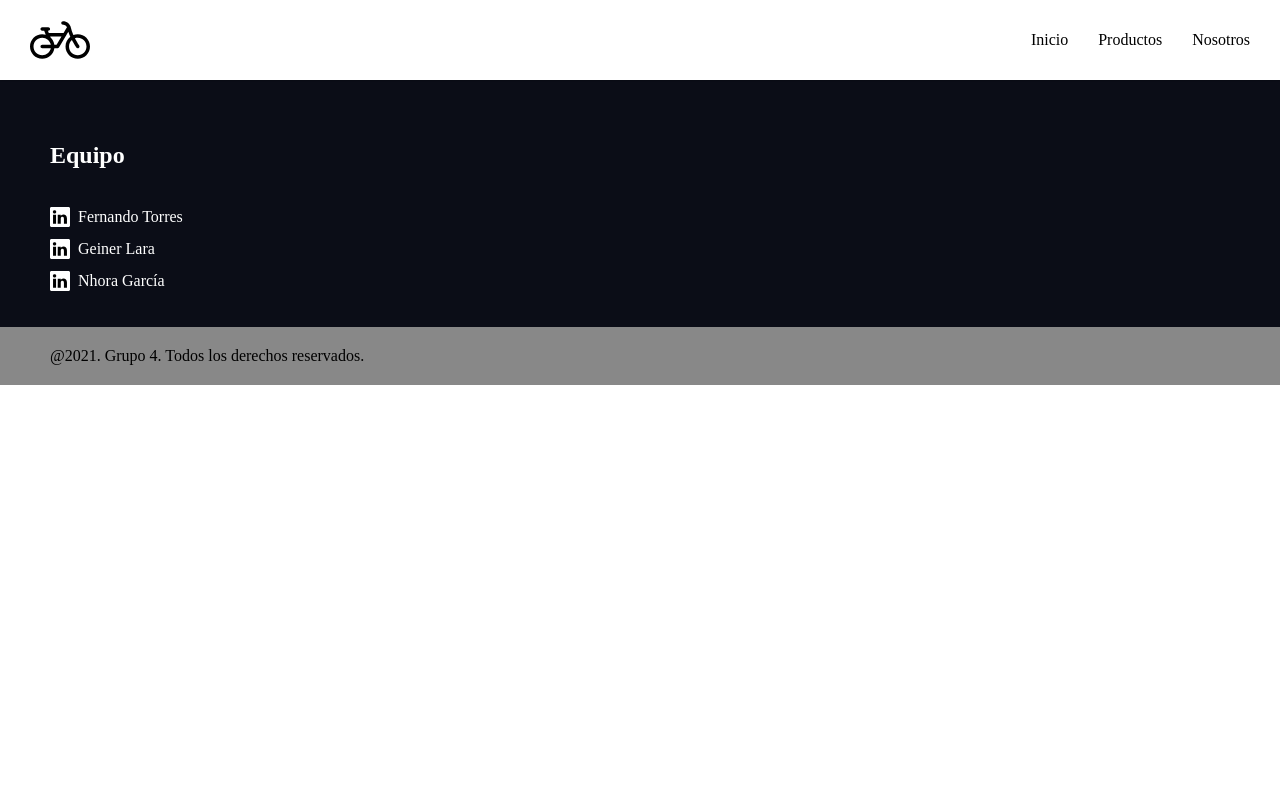
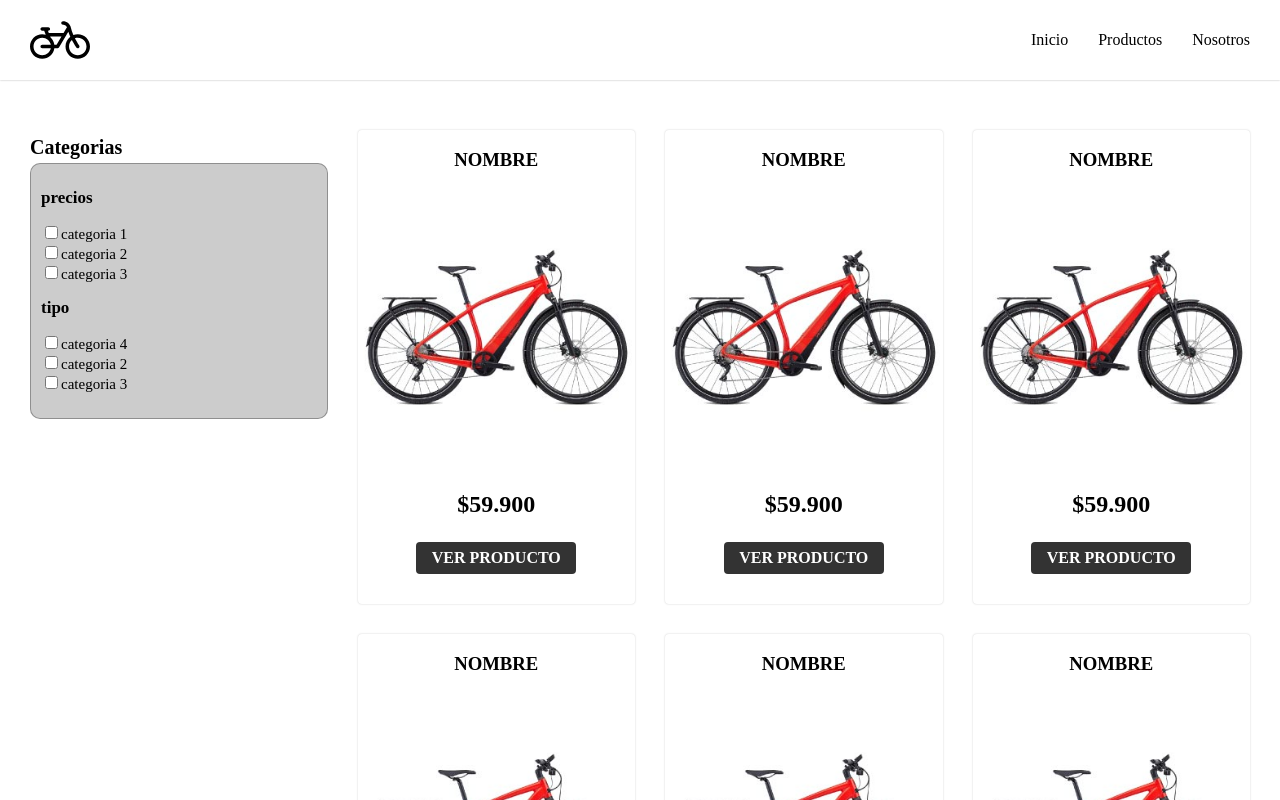
Before and after one commit to fertp/proyecto-ciclo-3, a Vue app: page /productos in a window 1280 px wide. Shown: the top 800 px of the page. Built offline with nearby package versions, Linux system fonts and the light colour scheme.

Commit message:
Vista producto maketada

```diff
--- /dev/null
+++ b/src/components/PxCategorias.vue
@@ -0,0 +1,43 @@
+<template>
+  <div class="container-categoria">
+    <h2 class="container-categorias__title">precios</h2>
+    <ul class="container-categoria__list">
+      <li>
+        <input type="checkbox" id="precios-bajos" />
+        <label for="precios-bajos">categoria 1</label>
+      </li>
+      <li>
+        <input type="checkbox" id="precios-altos" />
+        <label for="precios-altos">categoria 2</label>
+      </li>
+      <li>
+        <input type="checkbox" id="mejores-precios" />
+        <label for="mejores-precios">categoria 3</label>
+      </li>
+    </ul>
+    <h2 class="container-categorias__title">tipo</h2>
+    <ul class="container-categoria__list">
+      <li>
+        <input type="checkbox" id="urbana" />
+        <label for="urbana">categoria 4</label>
+      </li>
+      <li>
+        <input type="checkbox" id="todo-terreno" />
+        <label for="todo-terreno">categoria 2</label>
+      </li>
+      <li>
+        <input type="checkbox" id="montañismo" />
+        <label for="montañismo">categoria 3</label>
+      </li>
+    </ul>
+  </div>
+</template>
+<style>
+.container-categoria__list {
+  list-style: none;
+  padding: 0;
+}
+.container-categorias__title {
+  font-size: 17px;
+}
+</style>
--- a/src/views/Productos.vue
+++ b/src/views/Productos.vue
@@ -1,5 +1,93 @@
 <template>
-  <div>
-    <h1>/Productos</h1>
-  </div>
+  <main class="productos-page">
+    <div class="productos-page__container">
+      <aside class="aside-categoria">
+        <h1 class="aside-categorias__title">Categorias</h1>
+        <div class="aside-categorias__container">
+          <px-categorias></px-categorias>
+        </div>
+      </aside>
+      <section class="productos">
+        <div class="productos__grid">
+          <px-product-card></px-product-card>
+          <px-product-card></px-product-card>
+          <px-product-card></px-product-card>
+          <px-product-card></px-product-card>
+          <px-product-card></px-product-card>
+          <px-product-card></px-product-card>
+        </div>
+      </section>
+    </div>
+  </main>
 </template>
+
+<style scoped>
+.productos-page {
+  padding: 80px 30px 0;
+  box-sizing: border-box;
+}
+.productos-page__container {
+  display: grid;
+  grid-template-columns: 1fr;
+  column-gap: 30px;
+  padding: 50px 0;
+  max-width: 1280px;
+  margin: 0 auto;
+}
+.aside-categoria {
+  display: block;
+  font-size: 15px;
+  width: 100%;
+}
+.aside-categorias__container {
+  background: #ccc;
+  width: 100%;
+  border: 1px solid rgba(0, 0, 0, 0.3);
+  border-radius: 10px;
+  padding: 10px;
+  box-sizing: border-box;
+}
+.aside-categorias__title {
+  font-size: 20px;
+  line-height: 0;
+}
+.productos {
+  box-sizing: border-box;
+}
+
+.productos__grid {
+  display: grid;
+  /* grid-template-columns: repeat(auto-fit, minmax(240px, 1fr)); */
+  grid-template-columns: 1fr;
+  gap: 30px;
+}
+@media screen and (min-width: 480px) {
+  .productos__grid {
+    grid-template-columns: 1fr 1fr;
+  }
+}
+@media screen and (min-width: 640px) {
+  .productos-page__container {
+    grid-template-columns: 1fr 2fr;
+  }
+}
+@media screen and (min-width: 960px) {
+  .productos-page__container {
+    grid-template-columns: 1fr 3fr;
+  }
+  .productos__grid {
+    grid-template-columns: 1fr 1fr 1fr;
+  }
+}
+</style>
+<script>
+import PxCategorias from "@/components/PxCategorias.vue";
+import PxProductCard from "@/components/PxProductCard.vue";
+export default {
+  name: "Productos",
+  components: {
+    PxCategorias,
+    PxProductCard,
+  },
+};
+</script>
```
